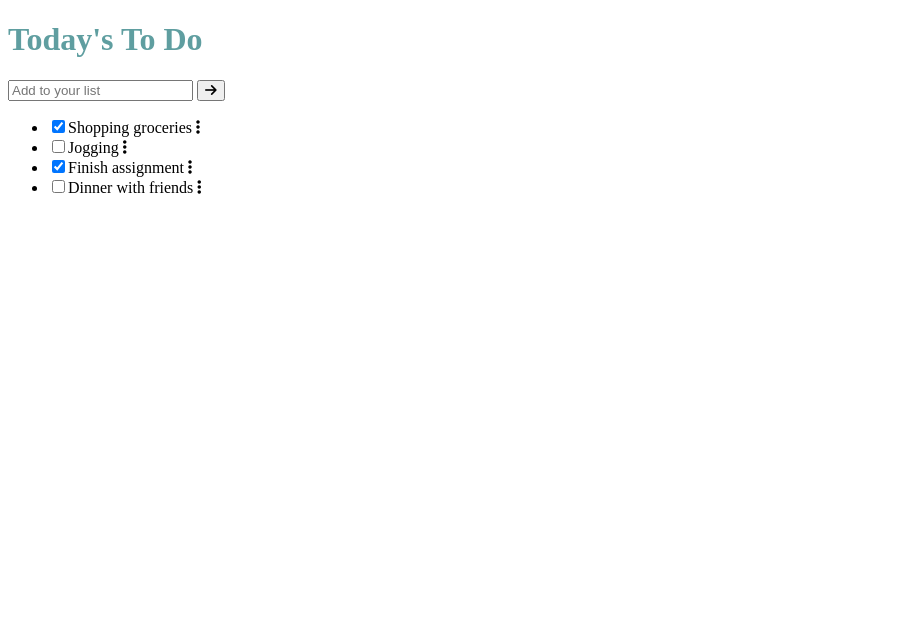
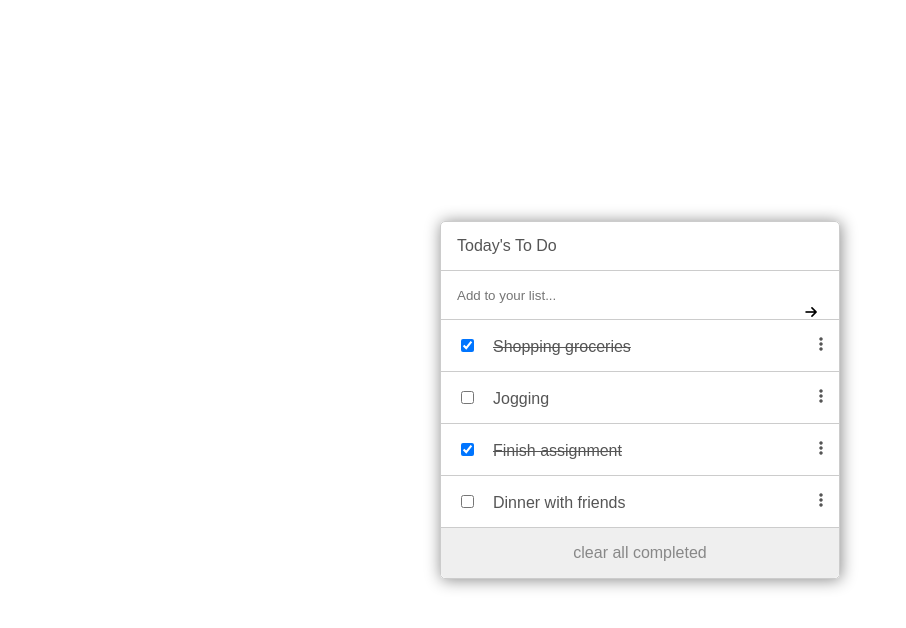
Before and after one commit to mugberto/to-do-list-review, a website built with webpack: page src/index.html in a window 1280 px wide. Shown: the whole page, without its empty margins (0-906 px from the left). Built offline with nearby package versions, Linux system fonts and the light colour scheme.

Commit message:
Add styling

```diff
--- a/src/index.html
+++ b/src/index.html
@@ -9,12 +9,13 @@
 </head>
 <body>
   <div class="container">
-    <h1>Today's To Do</h1>
-    <form>
-      <input type="text" name="task" id="task-id" placeholder="Add to your list">
-      <button type="button"><i class="fa fa-arrow-right"></i></button>
+    <h1 class="row">Today's To Do</h1>
+    <form class="row">
+      <input type="text" name="task" id="task-id" placeholder="Add to your list...">
+      <button type="button" class="rightmost submit-task"><i class="fa fa-arrow-right"></i></button>
     </form>
     <ul id="list-id"></ul>
+    <button type="button" class="row clear-btn">clear all completed</button>
   </div>
 </body>
 </html>
--- a/src/index.js
+++ b/src/index.js
@@ -29,12 +29,18 @@ const displayTaskList = function(list) {
   list.forEach( task => {
     const li = document.createElement('li');
     const checkbox = document.createElement('input');
+    const description = document.createElement('span');
+    li.className = 'row';
     checkbox.type = 'checkbox';
+    description.className = 'task waiting';
+    description.innerHTML = task.description;
     if(task.completed){
       checkbox.setAttribute('checked', 'checked');
+      description.classList.replace('waiting', 'completed');
     }
     li.appendChild(checkbox);
-    li.innerHTML += `<span>${task.description}</span> <i class="fa fa-ellipsis-v"></i>`;
+    li.appendChild(description);
+    li.innerHTML += '<span class="rightmost handle"><i class="fa fa-ellipsis-v"></i></span>';
     ul.appendChild(li);
   });
 }
--- a/src/style.css
+++ b/src/style.css
@@ -1,3 +1,123 @@
-h1 {
-  color: cadetblue;
+/* http://meyerweb.com/eric/tools/css/reset/
+   v2.0 | 20110126
+   License: none (public domain)
+*/
+
+/* reset rules */
+
+html, body, div, span, applet, object, iframe,
+h1, h2, h3, h4, h5, h6, p, blockquote, pre,
+a, abbr, acronym, address, big, cite, code,
+del, dfn, em, img, ins, kbd, q, s, samp,
+small, strike, strong, sub, sup, tt, var,
+b, u, i, center,
+dl, dt, dd, ol, ul, li,
+fieldset, form, label, legend,
+table, caption, tbody, tfoot, thead, tr, th, td,
+article, aside, canvas, details, embed,
+figure, figcaption, footer, header, hgroup,
+menu, nav, output, ruby, section, summary,
+time, mark, audio, video {
+	margin: 0;
+	padding: 0;
+	border: 0;
+	font-size: 100%;
+	font: inherit;
+	vertical-align: baseline;
 }
+/* HTML5 display-role reset for older browsers */
+article, aside, details, figcaption, figure,
+footer, header, hgroup, menu, nav, section {
+	display: block;
+}
+body {
+	line-height: 1;
+}
+ol, ul {
+	list-style: none;
+}
+blockquote, q {
+	quotes: none;
+}
+blockquote:before, blockquote:after,
+q:before, q:after {
+	content: '';
+	content: none;
+}
+table {
+	border-collapse: collapse;
+	border-spacing: 0;
+}
+
+*, *::after, *::before {
+  box-sizing: border-box;
+}
+
+/* End of reset rules */
+
+body {
+  background-color: #fff;
+  font-family: Arial, Helvetica, sans-serif;
+  color: #555;
+}
+
+.container {
+  position: absolute;
+  width: 25rem;
+  margin: 0 auto;
+  top: 50%;
+  left: 50%;
+  transform: translate(-50%, -50%);
+  border: 1px solid #ccc;
+  border-radius: 5px;
+  box-shadow: 1px 1px 16px #888;
+}
+
+.row {
+  padding: 1rem;
+  border-bottom: 1px solid #ccc;
+}
+
+input[type='text'] {
+  width: calc(100% - 23.5px);
+  border: none;
+  padding: 0;
+}
+
+input[type='text']:focus-visible {
+  outline: none;
+}
+
+.clear-btn {
+  display: block;
+  width: 100%;
+  border: none;
+  text-align: center;
+  color: #888;
+  font-size: 1rem;
+  border-bottom-left-radius: 5px;
+  border-bottom-right-radius: 5px;
+  cursor: pointer;
+}
+.submit-task{
+  cursor: pointer;
+  background-color: #0000;
+  padding: 2px 6px;
+  border: none;
+}
+.rightmost {
+  display: block;
+  float: right;
+}
+
+.task {
+  margin-left: 1rem;
+}
+
+.completed {
+  text-decoration: line-through;
+}
+
+.handle {
+  cursor: move;
+}
```
